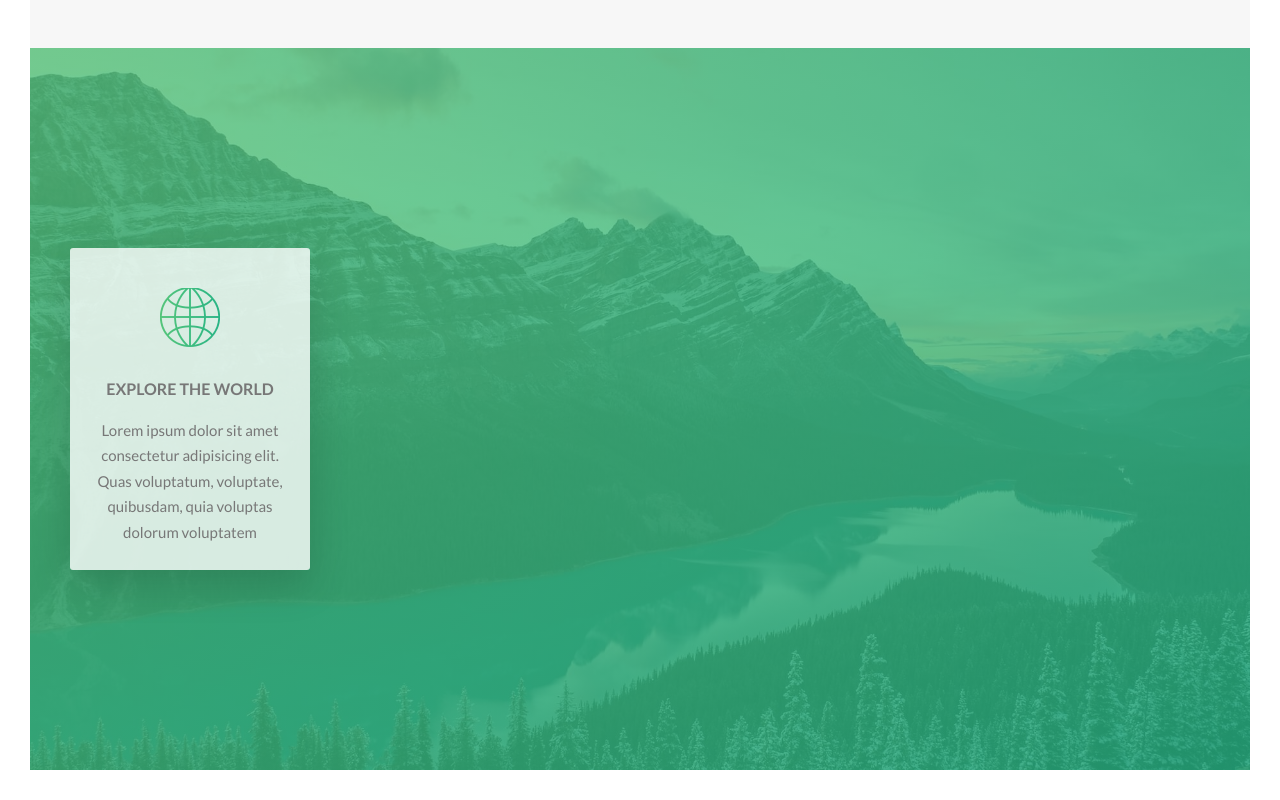
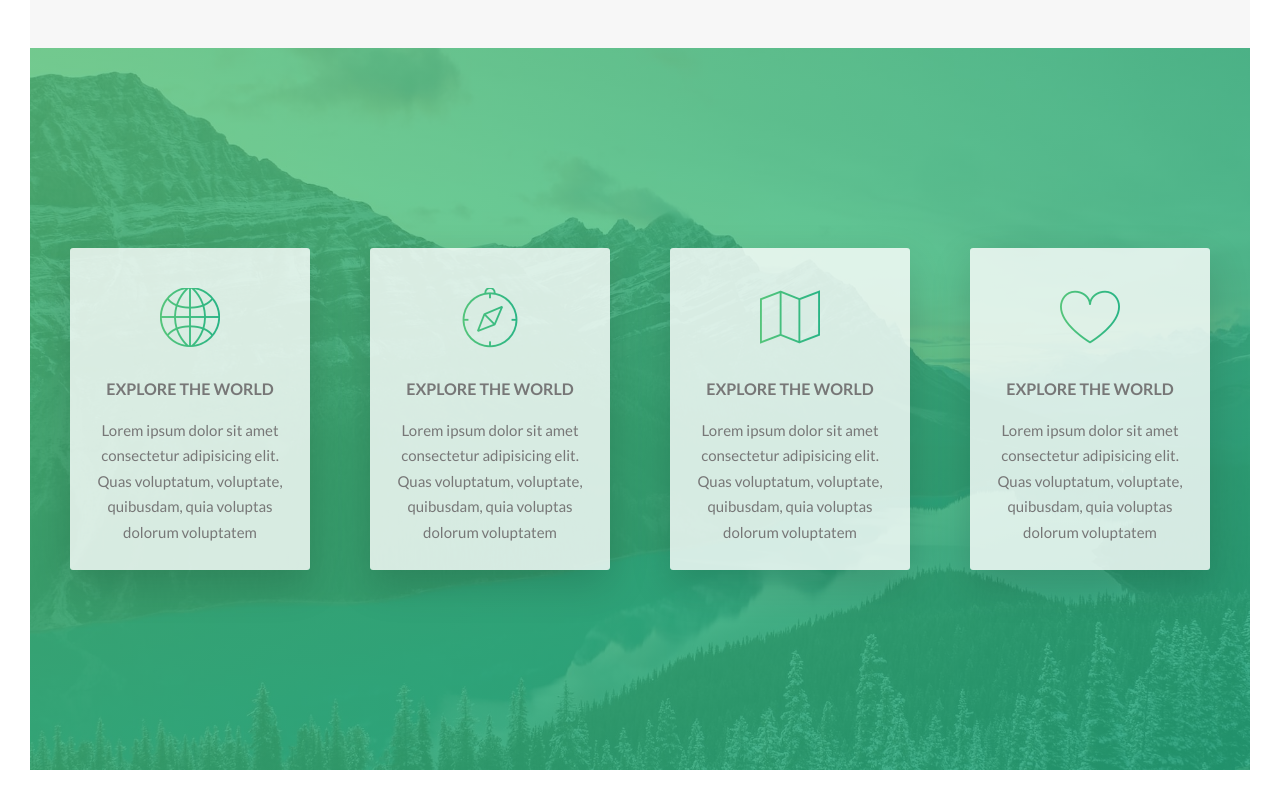
Before and after one commit to life423/Exploring-Natours-Advanced-CSS-SASS-A-Project-Optimized, a website: page index.html in a window 1280 px wide. Shown: the part 1530-2330 px from the top of the page. Drawn offline with Linux system fonts and the light colour scheme.

Commit message:
Add feature boxes to index.html
Added three new feature boxes to the index.html file, each with a unique icon and text. The feature boxes are designed to encourage users to explore the world.

```diff
--- a/index.html
+++ b/index.html
@@ -117,7 +117,45 @@
                 voluptatem
             </div>
           </div>
+          <div class="col-1-of-4">
+            <div class="feature-box">
+              <i class="feature-box__icon icon-basic-compass"></i>
+              <h3 class="heading-tertiary u-margin-bottom-small">
+                Explore the world
+              </h3>
+              <p class="feature-box__text">
+                Lorem ipsum dolor sit amet consectetur adipisicing elit. Quas
+                voluptatum, voluptate, quibusdam, quia voluptas dolorum
+                voluptatem
+            </div>
+          </div>
+          <div class="col-1-of-4">
+            <div class="feature-box">
+              <i class="feature-box__icon icon-basic-map"></i>
+              <h3 class="heading-tertiary u-margin-bottom-small">
+                Explore the world
+              </h3>
+              <p class="feature-box__text">
+                Lorem ipsum dolor sit amet consectetur adipisicing elit. Quas
+                voluptatum, voluptate, quibusdam, quia voluptas dolorum
+                voluptatem
+            </div>
+          </div>
+          <div class="col-1-of-4">
+            <div class="feature-box">
+              <i class="feature-box__icon icon-basic-heart"></i>
+              <h3 class="heading-tertiary u-margin-bottom-small">
+                Explore the world
+              </h3>
+              <p class="feature-box__text">
+                Lorem ipsum dolor sit amet consectetur adipisicing elit. Quas
+                voluptatum, voluptate, quibusdam, quia voluptas dolorum
+                voluptatem
+            </div>
+          </div>
         </div>
+
+
       </div>
     </main>
   </body>
```
